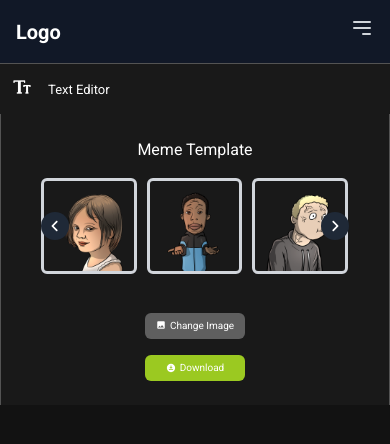
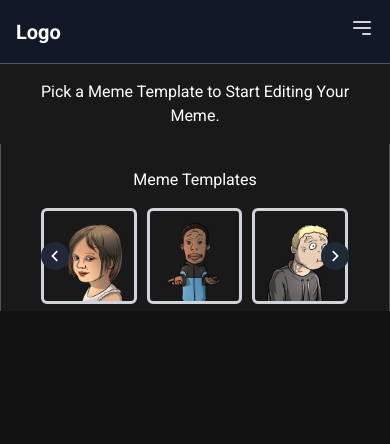
Before and after one commit to SphiriaDigital666/meme-generator, a React (Create React App) app: page /auth in a window 390 px wide. Shown: the top 444 px of the page. Built offline with nearby package versions, Linux system fonts and the light colour scheme.

Commit message:
Update responsiveness of the texts

```diff
--- a/src/components/Meme-Generator/ColorPicker.jsx
+++ b/src/components/Meme-Generator/ColorPicker.jsx
@@ -13,11 +13,12 @@ const ColorPicker = ({ currentColor, onColorChange }) => {
         onClick={() => setShowColorPicker(!showColorPicker)}
         style={{
           backgroundColor: currentColor,
-          width: "50px",
-          height: "50px",
+          width: "30px",
+          height: "30px",
           border: "2px solid white",
           cursor: "pointer",
           position: "relative",
+          borderRadius: "5px",
         }}
       />
       {showColorPicker && (
--- a/src/components/Meme-Generator/MemeEditor.jsx
+++ b/src/components/Meme-Generator/MemeEditor.jsx
@@ -224,6 +224,7 @@ const MemeEditor = () => {
       </div> */}
 
       <div className="bg-[#191919] right-section">
+        {selectedImage && selectedTextId ? (
           <div className="flex items-end w-fit gap-4 m-3 mb-[18px] lg:mt-4 lg:mb-6 lg:mx-auto xl:gap-6 lg:w-[120px] xl:w-[130px] 2xl:w-[150px]">
             <img
               src={TextIcon}
@@ -234,6 +235,22 @@ const MemeEditor = () => {
               Text Editor
             </p>
           </div>
+        ) : (
+          <p className="p-4 text-center">
+            Pick a Meme Template to Start Editing Your Meme.
+          </p>
+        )}
+
+        {/* <div className="flex items-end w-fit gap-4 m-3 mb-[18px] lg:mt-4 lg:mb-6 lg:mx-auto xl:gap-6 lg:w-[120px] xl:w-[130px] 2xl:w-[150px]">
+          <img
+            src={TextIcon}
+            alt="My Image"
+            className="w-5 md:w-6 lg:w-7 xl:w-8 2xl:w-9 translate-y-[1px] xl:translate-y-[2px]"
+          />
+          <p className="text-white text-[13px] md:text-[14px] lg:text-[15px] xl:text-[16px] leading-none">
+            Text Editor
+          </p>
+        </div> */}
 
         <div className="flex">
           {selectedImage && selectedTextId !== null && (
@@ -305,9 +322,16 @@ const MemeEditor = () => {
 
       <div className="bg-[#191919] flex justify-center border-x border-[#535353] middle-section">
         <div>
+          {selectedImage && selectedTextId ? (
             <p className="text-[#fff] sm:pl-[40px] mb-4 text-[16px] md:text-[19px] lg:text-[20px] xl:text-[21px] 2xl:text-[22px] mt-6 text-center sm:text-left">
               Meme Template
             </p>
+          ) : (
+            <p className="text-[#fff] sm:pl-[40px] mb-4 text-[16px] md:text-[19px] lg:text-[20px] xl:text-[21px] 2xl:text-[22px] mt-6 text-center sm:text-left">
+              Meme Templates
+            </p>
+          )}
+
           <div
             style={{
               position: "relative",
@@ -376,6 +400,9 @@ const MemeEditor = () => {
 
             {/* /////////////////////////////////////////////////////////////////////////////////////////////////////////////////////////////////////////////////////// */}
 
+            {selectedImage && selectedTextId !== null && (
+              <div className="w-full">
+                {" "}
                 <div className="flex flex-col items-center justify-center mb-6 mt-4">
                   <div className="block sm:hidden">
                     <button
@@ -398,6 +425,8 @@ const MemeEditor = () => {
                     </button>
                   </div>
                 </div>
+              </div>
+            )}
 
             {/* /////////////////////////////////////////////////////////////////////////////////////////////////////////////////////////////////////////////////////// */}
           </div>
--- a/src/components/Meme-Generator/TextEditor.jsx
+++ b/src/components/Meme-Generator/TextEditor.jsx
@@ -23,7 +23,7 @@ const TextEditor = ({
         <input
           type="text"
           value={text.text || ""}
-          className="w-full rounded-sm px-2 bg-white sm:text-[14px] lg:text-[15px] 2xl:text-[16px] py-1.5 2xl:py-2"
+          className="w-full rounded-sm px-2 bg-white text-black sm:text-[14px] lg:text-[15px] 2xl:text-[16px] py-1.5 2xl:py-2"
           onChange={onTextChange}
           placeholder="Enter text"
         />
```
Lines whose indentation alone changed are shown as unchanged.
